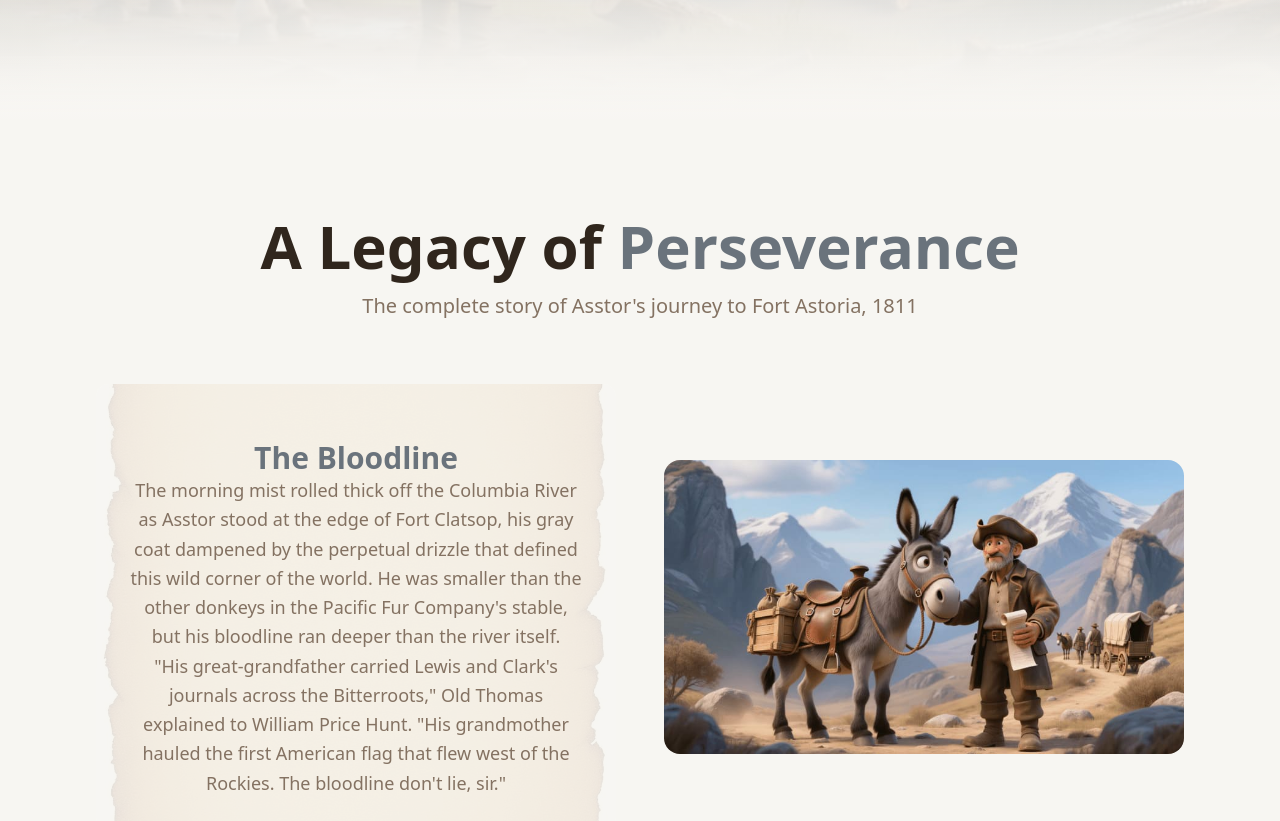
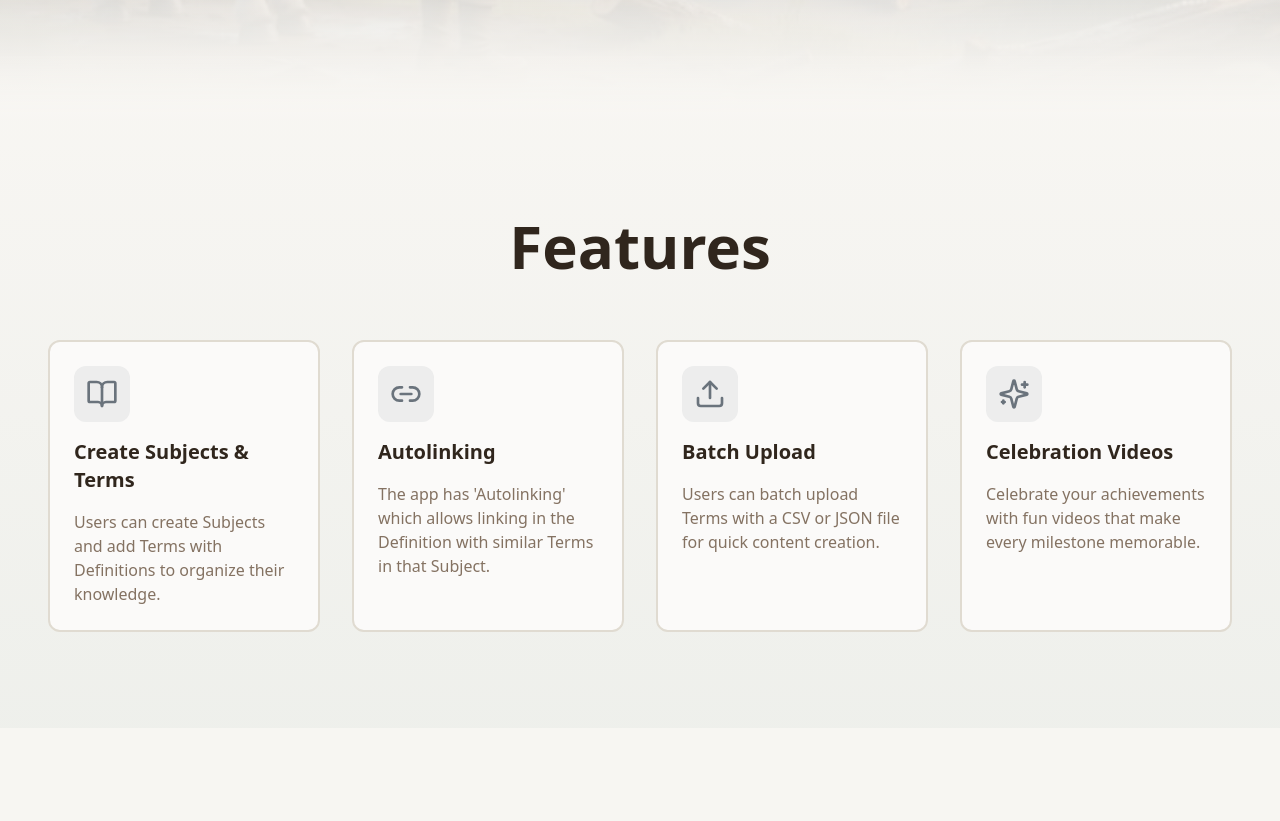
Before and after one commit to MattBegley224/smart-asstor, a React (Vite) app: page / in a window 1280 px wide. Shown: the part 680-1501 px from the top of the page. Built offline with nearby package versions, Linux system fonts and the light colour scheme; the HTML template or start-up script is replaced by a standard one.

Commit message:
Refactor: Move Features section

```diff
--- a/src/pages/Index.tsx
+++ b/src/pages/Index.tsx
@@ -10,11 +10,11 @@ const Index = () => {
     <div className="min-h-screen bg-background">
       <Navbar />
       <Hero />
+      <div id="features">
+        <Features />
+      </div>
       <div id="story">
         <Story />
-      </div>
-      <div id="features">
-        <Features />
       </div>
       <div id="download">
         <Download />
```
